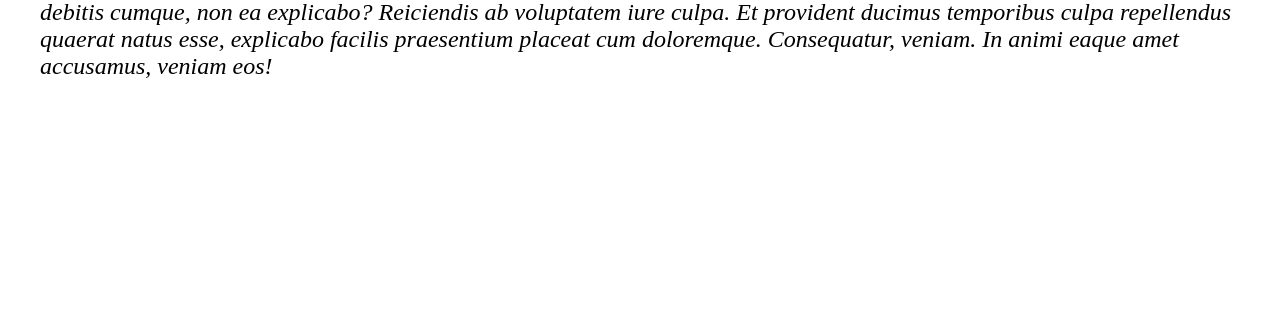
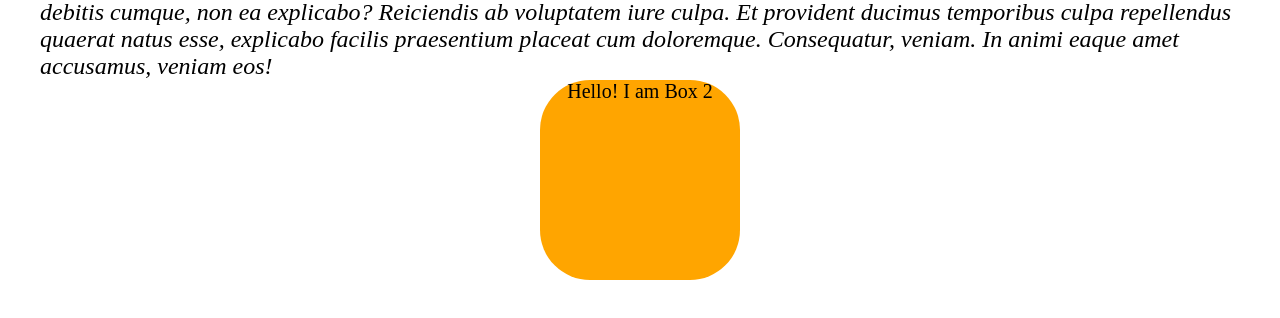
Before and after one commit to ustabayevaxadxon/smth, a plain HTML site: page index.html in a window 1280 px wide. Shown: the part 138-456 px from the top of the page. Drawn offline with Linux system fonts and the light colour scheme.

Commit message:
created box 2

```diff
--- a/index.html
+++ b/index.html
@@ -20,6 +20,9 @@
             Consequatur, veniam. In animi eaque amet accusamus, veniam eos!
         </p>
     </div>
+    <div class="box2">
+        Hello! I am Box 2
+    </div>
 </body>
 
 </html>
--- a/main.css
+++ b/main.css
@@ -19,3 +19,13 @@
     font-style: italic;
     font-size: 24px;
 }
+
+.box2 {
+    text-align: center;
+    font-size: 20px;
+    margin: 0 auto;
+    width: 200px;
+    height: 200px;
+    background: orange;
+    border-radius: 25%;
+}
```
